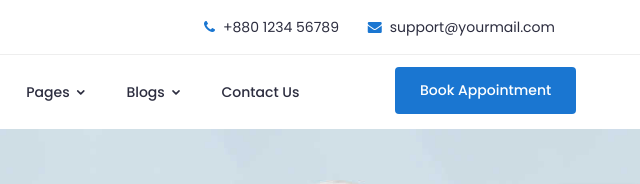
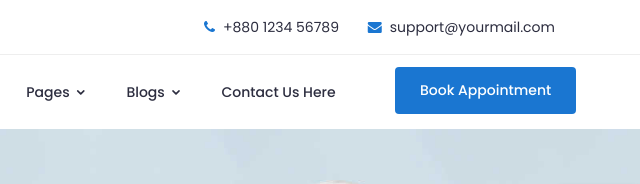
Before and after one commit to adan311312/html-application-repo, a plain HTML site: page index.html in a window 1280 px wide. Shown: the top 184 px of the page, 640-1280 px from the left. Drawn offline with Linux system fonts and the light colour scheme; a script that the page names is missing.

Commit message:
updated index.html

```diff
--- a/index.html
+++ b/index.html
@@ -142,7 +142,7 @@
 													<li><a href="blog-single.html">Blog Details</a></li>
 												</ul>
 											</li>
-											<li><a href="contact.html">Contact Us</a></li>
+											<li><a href="contact.html">Contact Us here</a></li>
 										</ul>
 									</nav>
 								</div>
```
Also changed, not shown: 1 other file.
